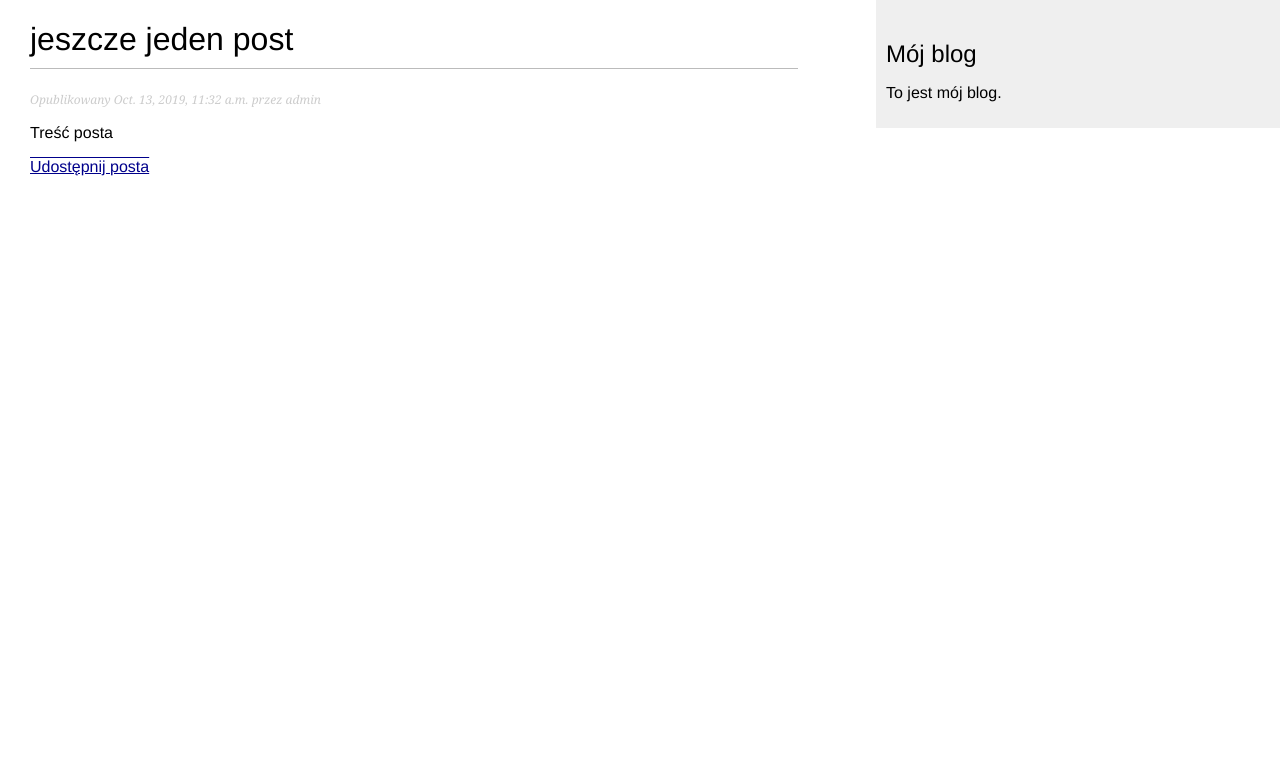
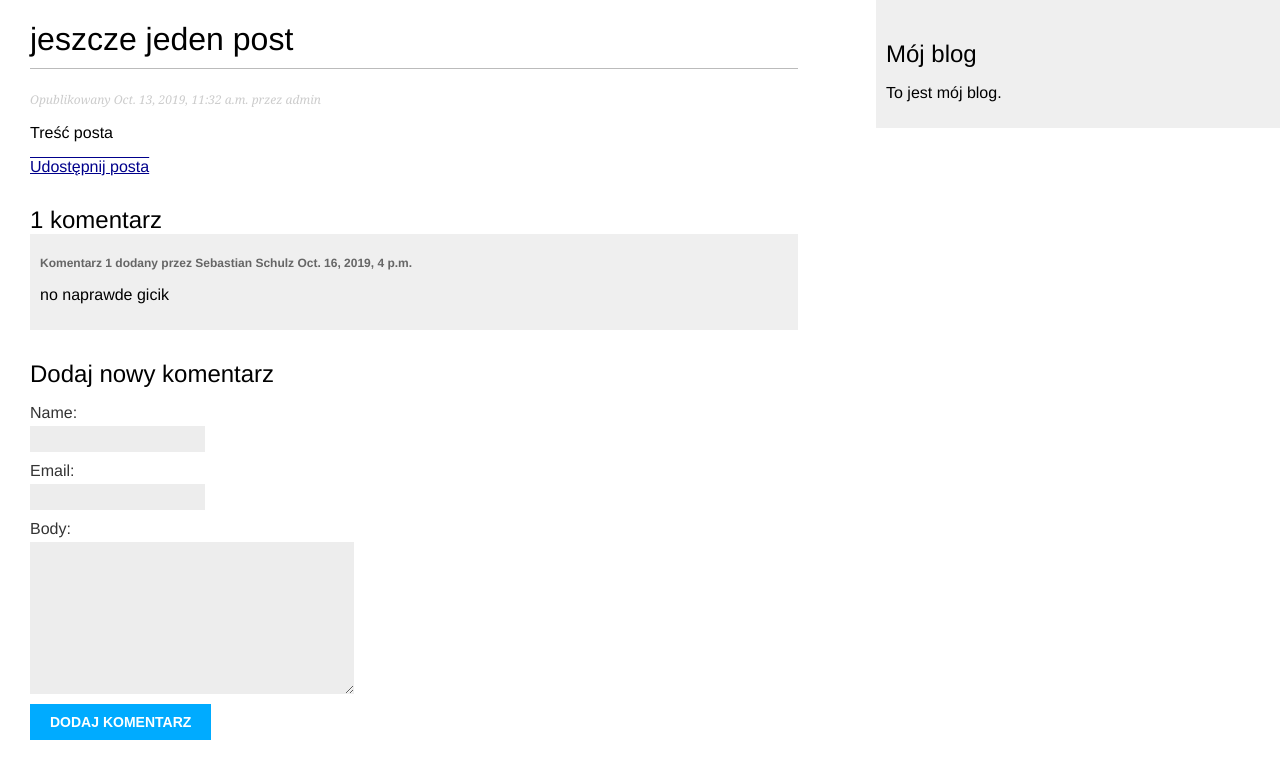
Before and after one commit to sebastianSchulzDev/django--blog, a Django app: a page that uses my_blog/templates/my_blog/post/detail.html in a window 1280 px wide. Shown: the top 779 px of the page. Run offline with Django 3.2, Linux system fonts and the light colour scheme; data comes from the database, SQL or seed files in the repository; both versions use the stored data as it was after the commit.

Commit message:
add comments functionality

```diff
--- a/my_blog/forms.py
+++ b/my_blog/forms.py
@@ -1,4 +1,5 @@
 from django import forms
+from .models import Comment
 
 
 class EmailPostForm(forms.Form):
@@ -7,3 +8,9 @@ class EmailPostForm(forms.Form):
     to = forms.EmailField()
     comments = forms.CharField(required=False,
                                widget=forms.Textarea)
+
+
+class CommentForm(forms.ModelForm):
+    class Meta:
+        model = Comment
+        fields =('name', 'email', 'body')
--- a/my_blog/models.py
+++ b/my_blog/models.py
@@ -41,3 +41,20 @@ class Post(models.Model):
                              self.publish.strftime('%m'),
                              self.publish.strftime('%d'),
                              self.slug])
+
+
+class Comment(models.Model):
+    post = models.ForeignKey(Post, on_delete=models.CASCADE,
+                             related_name='comments')
+    name = models.CharField(max_length=80)
+    email = models.EmailField()
+    body = models.TextField()
+    created = models.DateTimeField(auto_now_add=True)
+    updated = models.DateTimeField(auto_now=True)
+    active = models.BooleanField(default=True)
+
+    class Meta:
+        ordering = ('created',)
+
+    def __str__(self):
+        return 'Komentarz dodany przez {} dla posta {}'.format(self.name, self.post)
--- a/my_blog/templates/my_blog/post/detail.html
+++ b/my_blog/templates/my_blog/post/detail.html
@@ -11,4 +11,28 @@
       Udostępnij posta
     </a>
     </p>
+{% with comments.count as total_comments %}
+    <h2>{{ total_comments }} komentarz{{ total_comments|pluralize:"y" }}</h2>
+{% endwith %}
+{% for comment in comments %}
+    <div class="comment">
+        <p class="info">
+            Komentarz {{ forloop.counter }} dodany przez {{ comment.name }}
+            {{ comment.created }}
+        </p>
+        {{ comment.body|linebreaks }}
+    </div>
+{% empty %}
+    <p>Nie ma jeszcze żadnych komentarzy.</p>
+{% endfor %}
+{% if new_comment %}
+    <h2>Twój komentarz został dodany.</h2>
+{%  else %}
+    <h2>Dodaj nowy komentarz</h2>
+    <form action="." method="post">
+        {{ comment_form.as_p }}
+        {% csrf_token %}
+        <p><input type="submit" value="Dodaj komentarz"></p>
+    </form>
+{% endif %}
 {% endblock %}
--- a/my_blog/views.py
+++ b/my_blog/views.py
@@ -1,8 +1,8 @@
 from django.shortcuts import render, get_object_or_404
-from .models import Post
+from .models import Post, Comment
 from django.core.paginator import Paginator, EmptyPage, PageNotAnInteger
 from django.views.generic import ListView
-from .forms import EmailPostForm
+from .forms import EmailPostForm, CommentForm
 from django.core.mail import send_mail
 
 
@@ -28,9 +28,25 @@ def post_detail(request, year, month, day, post):
                                    publish__year=year,
                                    publish__month=month,
                                    publish__day=day)
+    # Lista aktywnych komentarzy dla danego posta
+    comments = post.comments.filter(active=True)
+    if request.method == 'POST':
+        # Komentarz został opublikowany.
+        comment_form = CommentForm(data=request.POST)
+        if comment_form.is_valid():
+            # Utworzenie obiektu Comment, ale jeszcze nie zapisujemy go w bazie danych.
+                new_comment = comment_form.save(commit=False)
+                # Przypisanie komentarza do bieżącego posta.
+                new_comment.post = post
+                # Zapisanie komentarza w bazie danych.
+                new_comment.save()
+    else:
+        comment_form = CommentForm()
     return render(request,
                   'my_blog/post/detail.html',
-                  {'post': post})
+                  {'post': post,
+                   'comments': comments,
+                   'comment_form': comment_form})
 
 
 class PostListView(ListView):
```
Also changed, not shown: my_blog/admin.py (+7 -1 lines), db.sqlite3, my_blog/migrations/0002_comment.py (added).
